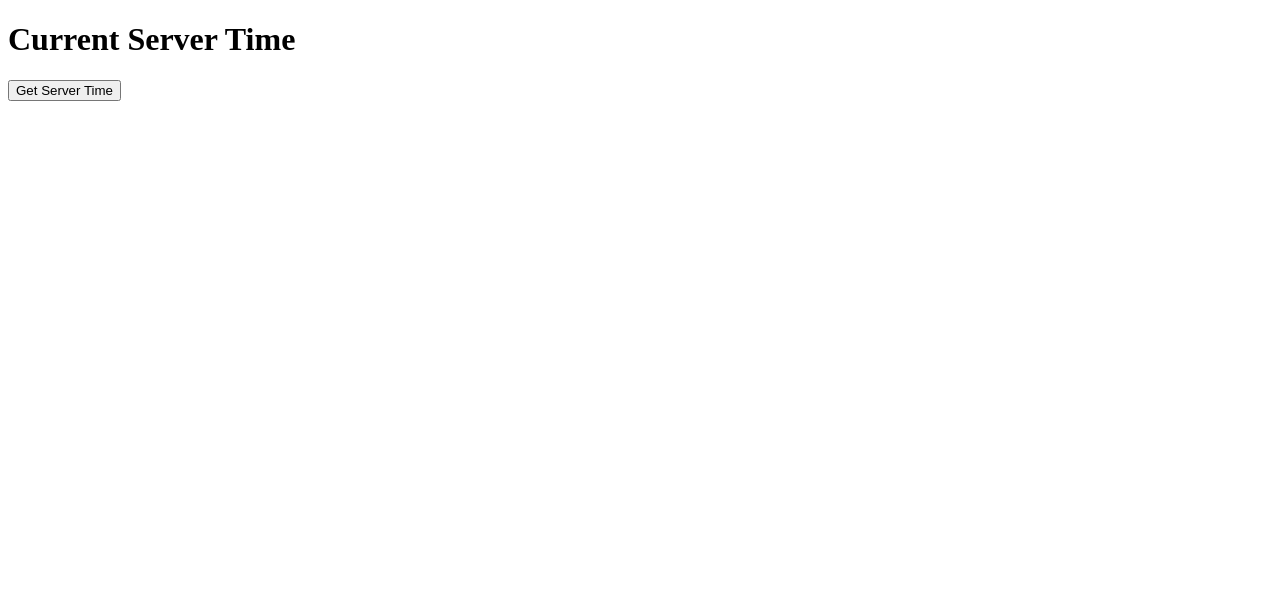
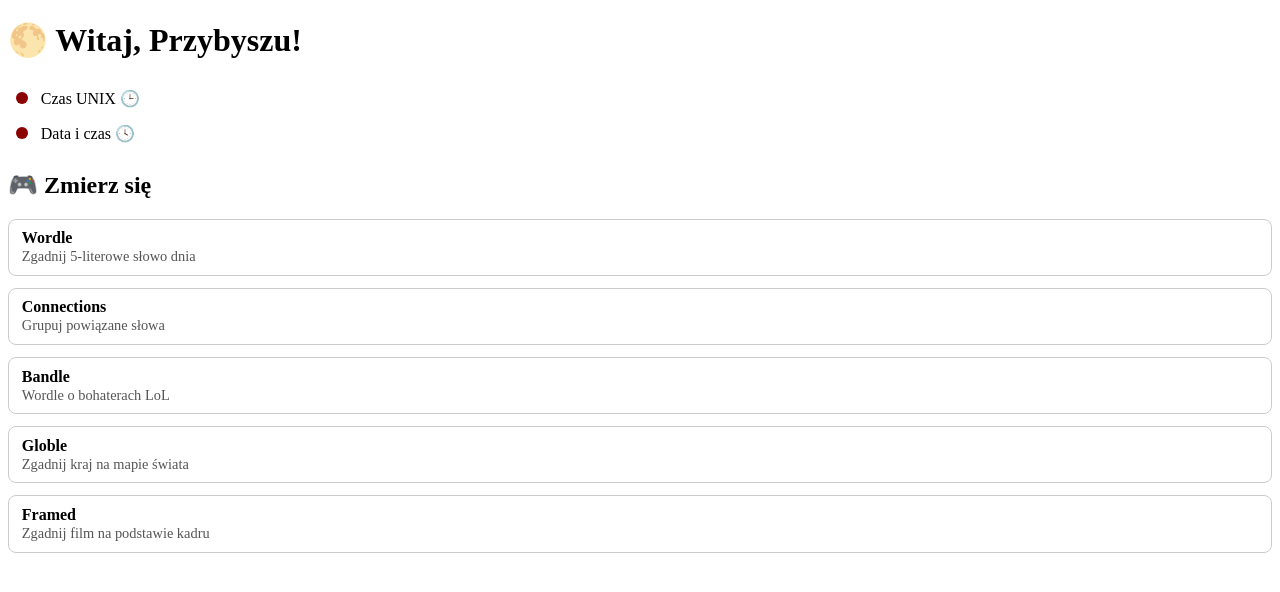
Before and after one commit to rol-x/persephone-ui, a SvelteKit app: page / in a window 1280 px wide. Shown: the top 592 px of the page. Built offline with nearby package versions, Linux system fonts and the light colour scheme; no server answers.

Commit message:
Separate front page into components

```diff
--- /dev/null
+++ b/src/lib/components/ConnectionStatus.svelte
@@ -0,0 +1,15 @@
+<script>
+  export let connected = false;
+  export let label = '';
+</script>
+
+<span title={label} style="display: inline-flex; align-items: center; gap: 0.3rem;">
+  <span style="
+    width: 0.75rem;
+    height: 0.75rem;
+    border-radius: 60%;
+    background-color: {connected ? 'limegreen' : 'darkred'};
+    display: inline-block;
+  " />
+  <span style="font-size: 0.9rem;">{label}</span>
+</span>
--- /dev/null
+++ b/src/lib/components/DailyGames.svelte
@@ -0,0 +1,51 @@
+<script>
+  const games = [
+    {
+      name: "Wordle",
+      url: "https://www.nytimes.com/games/wordle",
+      description: "Zgadnij 5-literowe słowo dnia"
+    },
+    {
+      name: "Connections",
+      url: "https://www.nytimes.com/games/connections",
+      description: "Grupuj powiązane słowa"
+    },
+    {
+      name: "Bandle",
+      url: "https://bandle.app",
+      description: "Wordle o bohaterach LoL"
+    },
+    {
+      name: "Globle",
+      url: "https://globle-game.com",
+      description: "Zgadnij kraj na mapie świata"
+    },
+    {
+      name: "Framed",
+      url: "https://framed.wtf",
+      description: "Zgadnij film na podstawie kadru"
+    }
+  ];
+</script>
+
+<section>
+  <h2>🎮 Zmierz się </h2>
+  <ul style="list-style: none; padding-left: 0;">
+    {#each games as game}
+      <li style="margin-bottom: 0.75rem;">
+        <a href={game.url} target="_blank" rel="noopener" style="text-decoration: none; color: inherit;">
+          <div style="
+            padding: 0.6rem 0.8rem;
+            border-radius: 0.5rem;
+            border: 1px solid #ccc;
+            transition: background 0.2s;
+          " on:mouseover={() => event.currentTarget.style.background = '#f9f9f9'}
+            on:mouseout={() => event.currentTarget.style.background = 'transparent'}>
+            <strong>{game.name}</strong><br>
+            <span style="font-size: 0.9em; color: #555;">{game.description}</span>
+          </div>
+        </a>
+      </li>
+    {/each}
+  </ul>
+</section>
--- /dev/null
+++ b/src/lib/components/DateTime.svelte
@@ -0,0 +1,56 @@
+<script>
+  import { browser } from '$app/environment';
+  import { onDestroy } from 'svelte';
+  import ConnectionStatus from './ConnectionStatus.svelte';
+
+  let socket;
+  let datetime = '';
+  let connected = false;
+  let error = null;
+
+  const host = 'api.persephone.run';
+
+  function connect() {
+    if (!browser) return;
+
+    socket = new WebSocket(`ws://${host}/ws/time/datetime`);
+
+    socket.onopen = () => {
+      connected = true;
+    };
+
+    socket.onmessage = (event) => {
+      try {
+        const data = JSON.parse(event.data);
+        datetime = data.datetime;
+      } catch (e) {
+        error = 'Błąd formatu wiadomości';
+      }
+    };
+
+    socket.onerror = () => {
+      error = 'Błąd WebSocket';
+    };
+
+    socket.onclose = () => {
+      connected = false;
+    };
+  }
+
+  connect();
+
+  onDestroy(() => {
+    socket?.close();
+  });
+</script>
+
+<div style="padding: 0.5rem;">
+  <div style="display: flex; align-items: center; gap: 0.5rem;">
+    <ConnectionStatus connected={connected} />
+    Data i czas 🕓 <div style="font-size: 1.2em;">{datetime}</div>
+  </div>
+
+  {#if error}
+    <p style="color: red;">⚠️ {error}</p>
+  {/if}
+</div>
--- /dev/null
+++ b/src/lib/components/UnixTime.svelte
@@ -0,0 +1,60 @@
+<script>
+  import { browser } from '$app/environment';
+  import { onDestroy } from 'svelte';
+  import ConnectionStatus from './ConnectionStatus.svelte';
+  import { createEventDispatcher } from 'svelte';
+
+  const dispatch = createEventDispatcher();
+
+  let socket;
+  let serverTime = null;
+  let connected = false;
+  let error = null;
+
+  const host = 'api.persephone.run';
+
+  function connect() {
+    if (!browser) return;
+
+    socket = new WebSocket(`ws://${host}/ws/time/unix`);
+
+    socket.onopen = () => {
+      connected = true;
+    };
+
+    socket.onmessage = (event) => {
+      try {
+        const data = JSON.parse(event.data);
+        serverTime = data.unix;
+        dispatch('time', serverTime);
+      } catch (e) {
+        error = 'Błąd formatu wiadomości';
+      }
+    };
+
+    socket.onerror = () => {
+      error = 'Błąd WebSocket';
+    };
+
+    socket.onclose = () => {
+      connected = false;
+    };
+  }
+
+  connect();
+
+  onDestroy(() => {
+    socket?.close();
+  });
+</script>
+
+<div style="padding: 0.5rem;">
+    <div style="display: flex; align-items: center; gap: 0.5rem;">
+      <ConnectionStatus connected={connected} label="" />
+      Czas UNIX 🕒 <div style="font-size: 1.2em">{serverTime}</div>
+    </div>
+
+  {#if error}
+    <p style="color: red;">⚠️ {error}</p>
+  {/if}
+</div>
--- a/src/routes/+page.svelte
+++ b/src/routes/+page.svelte
@@ -1,33 +1,11 @@
 <script>
-  let serverTime = null;
-  let loading = false;
-  let error = null;
-
-  async function fetchTime() {
-    loading = true;
-    error = null;
-
-    try {
-      const res = await fetch('https://api.persephone.run/time/unix');
-      if (!res.ok) throw new Error(`Error ${res.status}`);
-
-      const data = await res.json();
-      serverTime = data.unix || data.time || JSON.stringify(data);
-    } catch (err) {
-      error = err.message;
-    } finally {
-      loading = false;
-    }
-  }
+  import UnixTime from '$lib/components/UnixTime.svelte';
+  import DateTime from '$lib/components/DateTime.svelte';
+  import DailyGames from '$lib/components/DailyGames.svelte';
 </script>
 
-<h1>Current Server Time</h1>
-<button on:click={fetchTime} disabled={loading}>
-  {loading ? 'Loading...' : 'Get Server Time'}
-</button>
+<h1>🌕 Witaj, Przybyszu!</h1>
 
-{#if error}
-  <p style="color:red;">⚠️ {error}</p>
-{:else if serverTime}
-  <p>🕒 Unix Time: {serverTime}</p>
-{/if}
+<UnixTime />
+<DateTime />
+<DailyGames />
```
